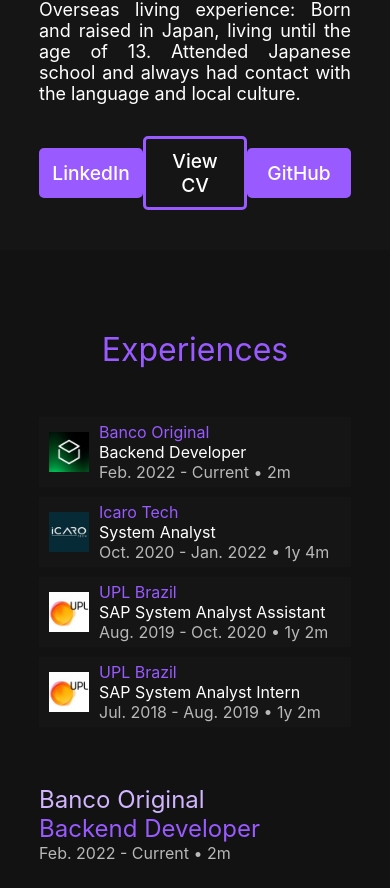
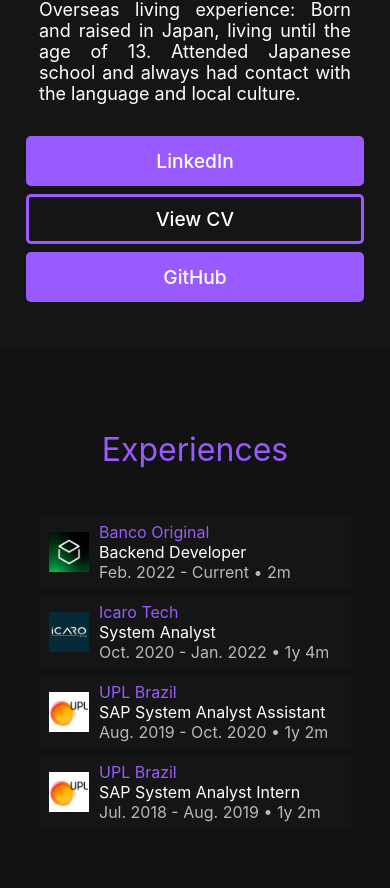
Before and after one commit to BrunoUemura/hidefolio, a React (Vite) app: page / in a window 390 px wide. Shown: the part 1579-2467 px from the top of the page. Built offline with nearby package versions, Linux system fonts and the light colour scheme.

Commit message:
change in buttons direction

```diff
--- a/src/components/About/styles.module.scss
+++ b/src/components/About/styles.module.scss
@@ -144,8 +144,11 @@
 
 @media screen and (max-width: 500px) {
   .information .buttons {
+    flex-direction: column;
+
     a {
-      width: 6rem;
+      width: 100%;
+      margin-bottom: 0.5rem;
     }
   }
 }
```
